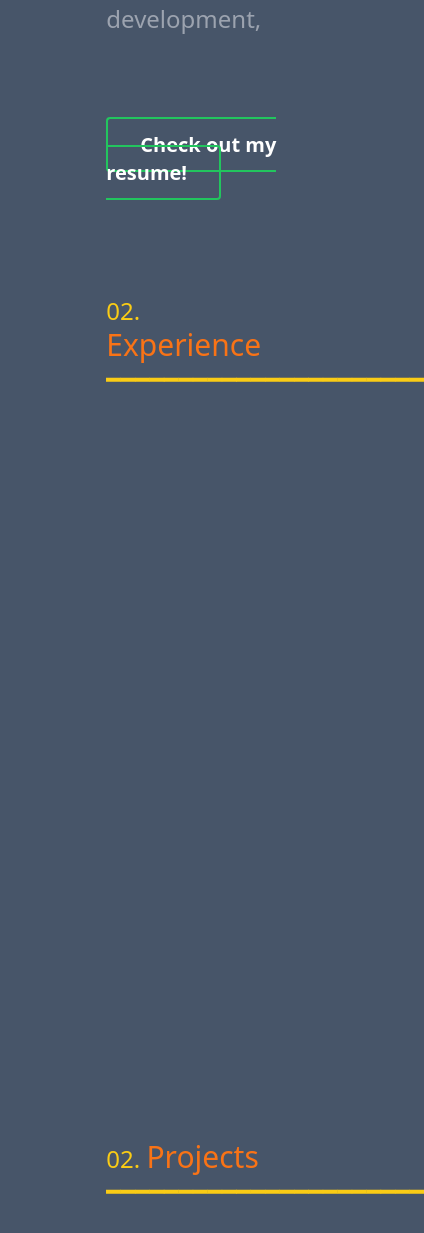
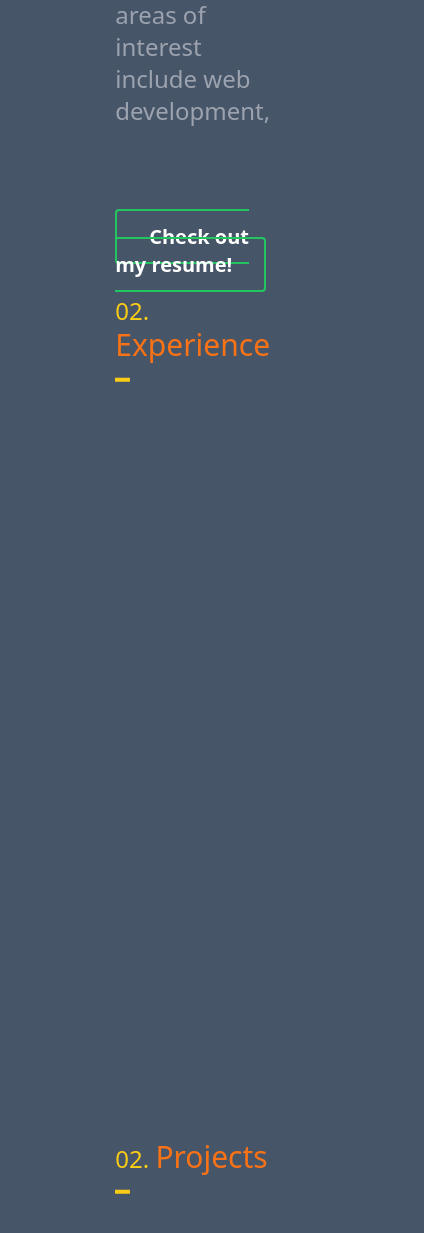
Before and after one commit to maxkopitz/maxwell-dev, a Next.js app: page / in a window 390 px wide. Shown: the part 829-2062 px from the top of the page, 424 px wide, since content can reach past the window. Built offline with nearby package versions, Linux system fonts and the light colour scheme; no server answers.

Commit message:
fix(section): Divide not working on mobile

```diff
--- a/components/sections/experience.tsx
+++ b/components/sections/experience.tsx
@@ -3,7 +3,7 @@ export default function Experience() {
     <div className="h-screen">
       <div className="container rounded-md h-3/6 w-4/6 mx-auto">
         <div className="p-10">
-          <h3 className="text-2xl text-yellow-400">02. <span className="text-3xl text-orange-500">Experience</span> &#9473;&#9473;&#9473;&#9473;&#9473;&#9473;&#9473;&#9473;&#9473;&#9473;&#9473;&#9473;&#9473;&#9473;&#9473;&#9473;&#9473;&#9473;&#9473;&#9473;&#9473;&#9473;</h3>
+          <h3 className="text-2xl text-yellow-400">02. <span className="text-3xl text-orange-500">Experience</span> &#9473;</h3>
         </div>
       </div>
     </div>
--- a/components/sections/projects.tsx
+++ b/components/sections/projects.tsx
@@ -3,7 +3,7 @@ export default function Projects() {
     <div className="h-screen">
       <div className="container rounded-md h-3/6 w-4/6 mx-auto">
         <div className="p-10">
-          <h3 className="text-2xl text-yellow-400">02. <span className="text-3xl text-orange-500">Projects</span> &#9473;&#9473;&#9473;&#9473;&#9473;&#9473;&#9473;&#9473;&#9473;&#9473;&#9473;&#9473;&#9473;&#9473;&#9473;&#9473;&#9473;&#9473;&#9473;&#9473;&#9473;&#9473;</h3>
+          <h3 className="text-2xl text-yellow-400">02. <span className="text-3xl text-orange-500">Projects</span> &#9473;</h3>
         </div>
       </div>
     </div>
```
